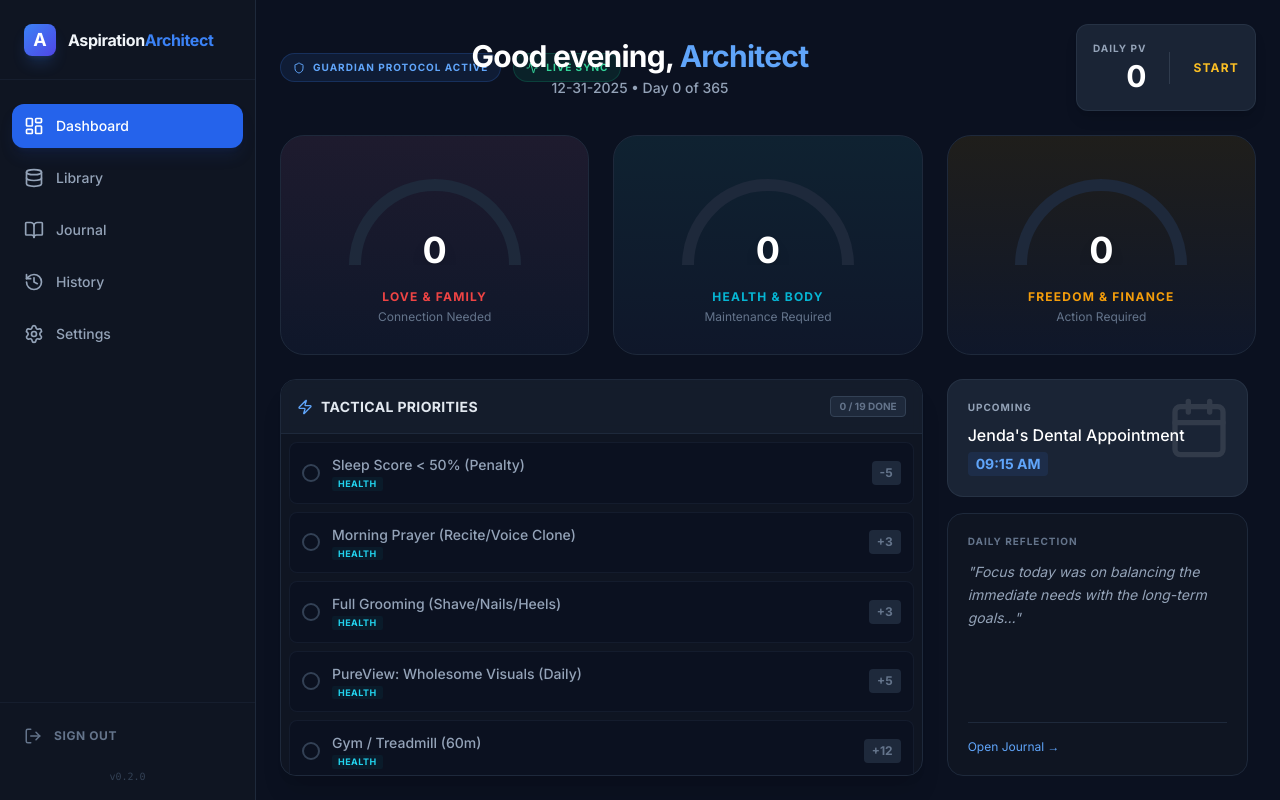
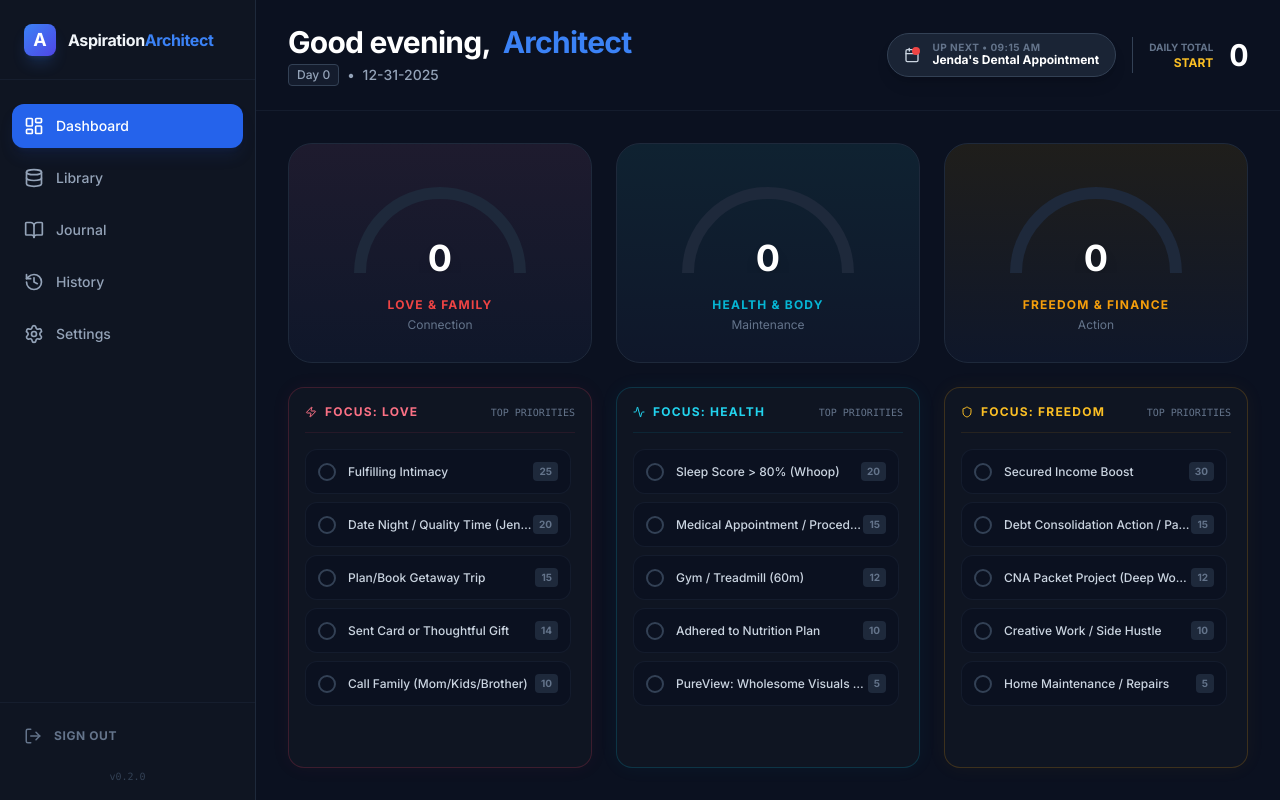
Before and after one commit to BTC-Bob/aspiration-architect, a React (Vite) app: page / in a window 1280 px wide. Built offline with nearby package versions, Linux system fonts and the light colour scheme.

Commit message:
feat: implement swimlane dashboard layout & HUD header

```diff
--- a/src/pages/Dashboard.jsx
+++ b/src/pages/Dashboard.jsx
@@ -1,12 +1,9 @@
 // src/pages/Dashboard.jsx
 import React, { useState } from 'react';
-import { Shield, Activity, Calendar } from 'lucide-react';
+import { Shield, Activity, Calendar, Zap, CheckCircle, Clock, MapPin } from 'lucide-react';
 import { MASTER_LIBRARY, PV_TIERS } from '../data/master_library';
 import { getDayNumber, getFormattedDate } from '../utils/dateHelpers';
-
-// WIDGETS
 import ArcGauge from '../components/ArcGauge';
-import TacticalList from '../components/TacticalList';
 
 const Dashboard = () => {
 	// ==========================================
@@ -24,17 +21,27 @@ const Dashboard = () => {
 	};
 	const greeting = getTimeBasedGreeting();
 
+	// LOCAL STATE
 	const [selectedIds, setSelectedIds] = useState([]);
 
+	// SCORING
 	const calculateStats = () => {
 		let stats = { total: 0, health: 0, freedom: 0, love: 0 };
 		selectedIds.forEach(id => {
 			const item = MASTER_LIBRARY.find(t => t.id === id);
 			if (item) {
 				stats.total += item.points;
-				if (item.category === 'health') stats.health += item.points;
-				if (item.category === 'freedom') stats.freedom += item.points;
-				if (item.category === 'love') stats.love += item.points;
+				// Check item.categories array (v0.3) OR item.category string (legacy)
+				const cats = item.categories || [item.category];
+
+				// Split points logic (from v0.3)
+				const splitVal = item.points / cats.length;
+
+				cats.forEach(c => {
+					if (c === 'health') stats.health += splitVal;
+					if (c === 'freedom') stats.freedom += splitVal;
+					if (c === 'love') stats.love += splitVal;
+				});
 			}
 		});
 		return stats;
@@ -58,92 +65,135 @@ const Dashboard = () => {
 		return "START";
 	};
 
+	// SWIMLANE FILTER (Get Top 5 Items per Pillar)
+	const getPillarItems = (pillar) => {
+		return MASTER_LIBRARY
+			.filter(item => {
+				const cats = item.categories || [item.category];
+				return cats.includes(pillar) && item.status === 'active';
+			})
+			.sort((a, b) => b.points - a.points) // Sort by Impact (High PV first)
+			.slice(0, 5); // Take Top 5
+	};
+
 	// ==========================================
-	// 🎨 VISUAL RENDER (FIXED VIEWPORT)
+	// 🎨 VISUAL RENDER (SWIMLANE LAYOUT)
 	// ==========================================
-	// h-screen + overflow-hidden locks the body scroll
 	return (
 		<div className="h-screen w-full bg-[#0B1120] text-slate-100 font-sans overflow-hidden flex flex-col">
 
-			{/* --- TOP SECTION (Static - Never Scrolls) --- */}
-			<div className="flex-none p-6 pb-0">
+			{/* --- HEADER (HUD) --- */}
+			<div className="flex-none px-8 py-6 flex flex-col xl:flex-row xl:items-center justify-between gap-6 border-b border-slate-800/50 bg-[#0B1120] z-20">
 
-				{/* HEADER */}
-				<header className="mb-6 flex flex-col xl:flex-row xl:items-center justify-between gap-6">
-					<div className="flex items-center gap-3 order-2 xl:order-1">
-						<div className="flex items-center gap-2 px-3 py-1.5 rounded-full bg-blue-500/10 border border-blue-500/20 text-blue-400 text-[10px] font-bold uppercase tracking-widest">
-							<Shield size={12} /> <span>Guardian Protocol Active</span>
+				{/* LEFT: Greeting & Date */}
+				<div>
+					<h1 className="text-3xl font-bold text-white tracking-tight flex items-center gap-3">
+						{greeting}, <span className="text-blue-500">Architect</span>
+					</h1>
+					<div className="flex items-center gap-2 mt-1 text-slate-400 text-sm font-medium">
+						<span className="bg-slate-800/50 px-2 py-0.5 rounded text-xs border border-slate-700">Day {dayNumber}</span>
+						<span>•</span>
+						<span>{currentDate}</span>
+					</div>
+				</div>
+
+				{/* RIGHT: HUD WIDGETS (Next Event + Total Score) */}
+				<div className="flex items-center gap-4">
+
+					{/* NEXT EVENT PILL (The "Calendar" Replacement) */}
+					<div className="hidden md:flex items-center gap-3 px-4 py-2 rounded-full bg-[#1A2435] border border-slate-700 shadow-lg animate-pulse-slow">
+						<div className="relative">
+							<div className="w-2 h-2 bg-red-500 rounded-full absolute top-0 right-0 animate-ping"></div>
+							<Calendar size={16} className="text-slate-300" />
 						</div>
-						<div className="flex items-center gap-2 px-3 py-1.5 rounded-full bg-emerald-500/10 border border-emerald-500/20 text-emerald-400 text-[10px] font-bold uppercase tracking-widest">
-							<Activity size={12} /> <span>Live Sync</span>
+						<div className="flex flex-col leading-none">
+							<span className="text-[10px] font-bold text-slate-500 uppercase tracking-wider">Up Next • 09:15 AM</span>
+							<span className="text-xs font-bold text-white">Jenda's Dental Appointment</span>
 						</div>
 					</div>
 
-					<div className="text-center order-1 xl:order-2 xl:absolute xl:left-1/2 xl:-translate-x-1/2">
-						<h1 className="text-3xl font-bold text-white tracking-tight">
-							{greeting}, <span className="text-blue-400">Architect</span>
-						</h1>
-						<p className="text-slate-400 text-sm mt-1 font-medium">
-							{currentDate} • Day {dayNumber} of 365
-						</p>
+					{/* TOTAL SCORE CARD */}
+					<div className="flex items-center gap-4 pl-4 border-l border-slate-700">
+						<div className="text-right hidden sm:block">
+							<div className="text-[10px] text-slate-500 uppercase font-bold">Daily Total</div>
+							<div className="text-xs font-bold text-amber-400">{getTierLabel(currentStats.total)}</div>
+						</div>
+						<div className="text-3xl font-bold text-white tabular-nums tracking-tight">
+							{Math.round(currentStats.total)}
+						</div>
 					</div>
+				</div>
+			</div>
 
-					<div className="order-3 bg-[#1A2435] p-4 rounded-xl border border-slate-700/50 shadow-lg flex items-center gap-5 min-w-[180px] justify-between">
-						<div className="text-right">
-							<div className="text-[10px] text-slate-400 uppercase tracking-widest font-bold mb-0.5">Daily PV</div>
-							<div className={`text-3xl font-bold ${currentStats.total < 0 ? 'text-red-400' : 'text-white'}`}>{currentStats.total}</div>
-						</div>
-						<div className="h-8 w-px bg-slate-600/50"></div>
-						<div className="text-xs font-bold text-amber-400 tracking-widest">{getTierLabel(currentStats.total)}</div>
-					</div>
-				</header>
+			{/* --- SWIMLANES (MAIN CONTENT) --- */}
+			<div className="flex-1 min-h-0 p-8 grid grid-cols-1 md:grid-cols-3 gap-6 overflow-y-auto custom-scrollbar">
 
-				{/* GAUGES */}
-				<section className="grid grid-cols-1 md:grid-cols-3 gap-6 mb-6">
+				{/* === SWIMLANE 1: LOVE (RED) === */}
+				<div className="flex flex-col gap-6">
+					{/* GAUGE */}
 					<ArcGauge
-						value={currentStats.love} max={40} color="#ef4444" label="LOVE & FAMILY" subLabel="Connection Needed"
+						value={currentStats.love} max={40} color="#ef4444" label="LOVE & FAMILY" subLabel="Connection"
 						gradientFrom="from-[#1e1b2e]" gradientTo="to-[#0f172a]"
 					/>
+					{/* FOCUS LIST */}
+					<div className="flex-1 bg-[#0f1522] border border-rose-500/20 rounded-2xl p-4 flex flex-col shadow-[0_0_20px_rgba(244,63,94,0.05)]">
+						<div className="flex items-center justify-between mb-4 pb-3 border-b border-rose-500/10">
+							<h3 className="text-xs font-bold text-rose-400 uppercase tracking-widest flex items-center gap-2">
+								<Zap size={12} /> Focus: Love
+							</h3>
+							<span className="text-[10px] text-slate-500 font-mono">TOP PRIORITIES</span>
+						</div>
+						<div className="space-y-2 overflow-y-auto pr-1 custom-scrollbar">
+							{getPillarItems('love').map(item => (
+								<FocusItem key={item.id} item={item} active={selectedIds.includes(item.id)} onToggle={() => toggleItem(item.id)} colorClass="text-rose-400" />
+							))}
+						</div>
+					</div>
+				</div>
+
+				{/* === SWIMLANE 2: HEALTH (BLUE) === */}
+				<div className="flex flex-col gap-6">
+					{/* GAUGE */}
 					<ArcGauge
-						value={currentStats.health} max={30} color="#06b6d4" label="HEALTH & BODY" subLabel="Maintenance Required"
+						value={currentStats.health} max={30} color="#06b6d4" label="HEALTH & BODY" subLabel="Maintenance"
 						gradientFrom="from-[#0f2231]" gradientTo="to-[#0f172a]"
 					/>
+					{/* FOCUS LIST */}
+					<div className="flex-1 bg-[#0f1522] border border-cyan-500/20 rounded-2xl p-4 flex flex-col shadow-[0_0_20px_rgba(6,182,212,0.05)]">
+						<div className="flex items-center justify-between mb-4 pb-3 border-b border-cyan-500/10">
+							<h3 className="text-xs font-bold text-cyan-400 uppercase tracking-widest flex items-center gap-2">
+								<Activity size={12} /> Focus: Health
+							</h3>
+							<span className="text-[10px] text-slate-500 font-mono">TOP PRIORITIES</span>
+						</div>
+						<div className="space-y-2 overflow-y-auto pr-1 custom-scrollbar">
+							{getPillarItems('health').map(item => (
+								<FocusItem key={item.id} item={item} active={selectedIds.includes(item.id)} onToggle={() => toggleItem(item.id)} colorClass="text-cyan-400" />
+							))}
+						</div>
+					</div>
+				</div>
+
+				{/* === SWIMLANE 3: FREEDOM (GOLD) === */}
+				<div className="flex flex-col gap-6">
+					{/* GAUGE */}
 					<ArcGauge
-						value={currentStats.freedom} max={50} color="#f59e0b" label="FREEDOM & FINANCE" subLabel="Action Required"
+						value={currentStats.freedom} max={50} color="#f59e0b" label="FREEDOM & FINANCE" subLabel="Action"
 						gradientFrom="from-[#1f1e1b]" gradientTo="to-[#0f172a]"
 					/>
-				</section>
-			</div>
-
-			{/* --- BOTTOM SECTION (Scrollable Widgets) --- */}
-			{/* flex-1 min-h-0 forces this section to take remaining height but NOT overflow the screen */}
-			<div className="flex-1 min-h-0 p-6 pt-0 grid grid-cols-1 xl:grid-cols-3 gap-6">
-
-				{/* COL 1 & 2: TACTICAL LIST (The Smart Widget) */}
-				<div className="xl:col-span-2 h-full min-h-0">
-					<TacticalList
-						tasks={MASTER_LIBRARY}
-						selectedIds={selectedIds}
-						onToggle={toggleItem}
-					/>
-				</div>
-
-				{/* COL 3: STRATEGIC OUTLOOK (Scrollable if needed) */}
-				<div className="xl:col-span-1 h-full min-h-0 flex flex-col gap-4 overflow-y-auto custom-scrollbar pr-2">
-
-					{/* Calendar Card */}
-					<div className="bg-[#1A2435] rounded-2xl p-5 border border-slate-700/50 relative overflow-hidden flex-none">
-						<div className="absolute top-0 right-0 p-4 opacity-10"><Calendar size={64} className="text-white" /></div>
-						<div className="text-[10px] font-bold text-slate-400 uppercase tracking-widest mb-2">UPCOMING</div>
-						<div className="text-white font-medium mb-1">Jenda's Dental Appointment</div>
-						<div className="text-blue-400 text-sm font-bold bg-blue-500/10 inline-block px-2 py-0.5 rounded">09:15 AM</div>
-					</div>
-
-					{/* Reflection Card */}
-					<div className="bg-[#0f1522] rounded-2xl p-5 border border-slate-800 flex-1 flex flex-col">
-						<div className="text-[10px] font-bold text-slate-500 uppercase tracking-widest mb-3">DAILY REFLECTION</div>
-						<p className="text-slate-400 text-sm italic leading-relaxed mb-4">"Focus today was on balancing the immediate needs with the long-term goals..."</p>
-						<div className="mt-auto pt-4 border-t border-slate-800"><span className="text-xs text-blue-400 cursor-pointer hover:underline flex items-center gap-1">Open Journal →</span></div>
+					{/* FOCUS LIST */}
+					<div className="flex-1 bg-[#0f1522] border border-amber-500/20 rounded-2xl p-4 flex flex-col shadow-[0_0_20px_rgba(245,158,11,0.05)]">
+						<div className="flex items-center justify-between mb-4 pb-3 border-b border-amber-500/10">
+							<h3 className="text-xs font-bold text-amber-400 uppercase tracking-widest flex items-center gap-2">
+								<Shield size={12} /> Focus: Freedom
+							</h3>
+							<span className="text-[10px] text-slate-500 font-mono">TOP PRIORITIES</span>
+						</div>
+						<div className="space-y-2 overflow-y-auto pr-1 custom-scrollbar">
+							{getPillarItems('freedom').map(item => (
+								<FocusItem key={item.id} item={item} active={selectedIds.includes(item.id)} onToggle={() => toggleItem(item.id)} colorClass="text-amber-400" />
+							))}
+						</div>
 					</div>
 				</div>
 
@@ -152,4 +202,28 @@ const Dashboard = () => {
 	);
 };
 
+// --- SUB-COMPONENT: FOCUS ITEM ROW ---
+const FocusItem = ({ item, active, onToggle, colorClass }) => (
+	<div
+		onClick={onToggle}
+		className={`group flex items-center justify-between p-3 rounded-xl border cursor-pointer transition-all duration-200 ${
+			active
+			? 'bg-slate-800 border-slate-600'
+			: 'bg-[#0B1120] border-slate-800/50 hover:border-slate-700'
+		}`}
+	>
+		<div className="flex items-center gap-3 overflow-hidden">
+			<div className={`flex-none transition-colors ${active ? colorClass : 'text-slate-600'}`}>
+				{active ? <CheckCircle size={18} className="fill-current bg-white rounded-full" /> : <div className="w-[18px] h-[18px] rounded-full border-2 border-slate-700 group-hover:border-slate-500"></div>}
+			</div>
+			<span className={`text-xs font-medium truncate ${active ? 'text-slate-200 line-through opacity-50' : 'text-slate-300'}`}>
+				{item.label}
+			</span>
+		</div>
+		<div className={`text-[10px] font-bold px-1.5 py-0.5 rounded ${active ? 'bg-slate-700 text-slate-400' : 'bg-slate-800 text-slate-500'}`}>
+			{item.points}
+		</div>
+	</div>
+);
+
 export default Dashboard;
```
